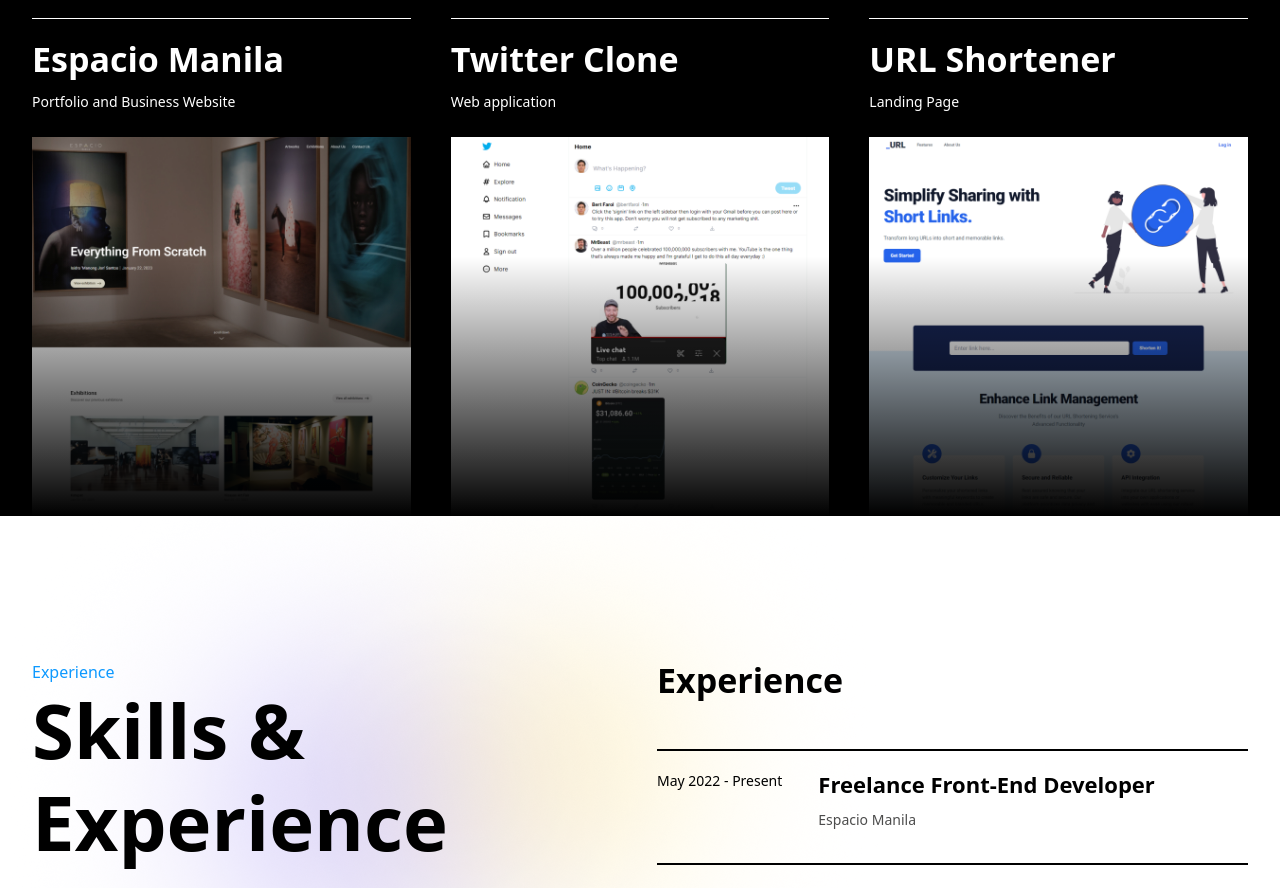
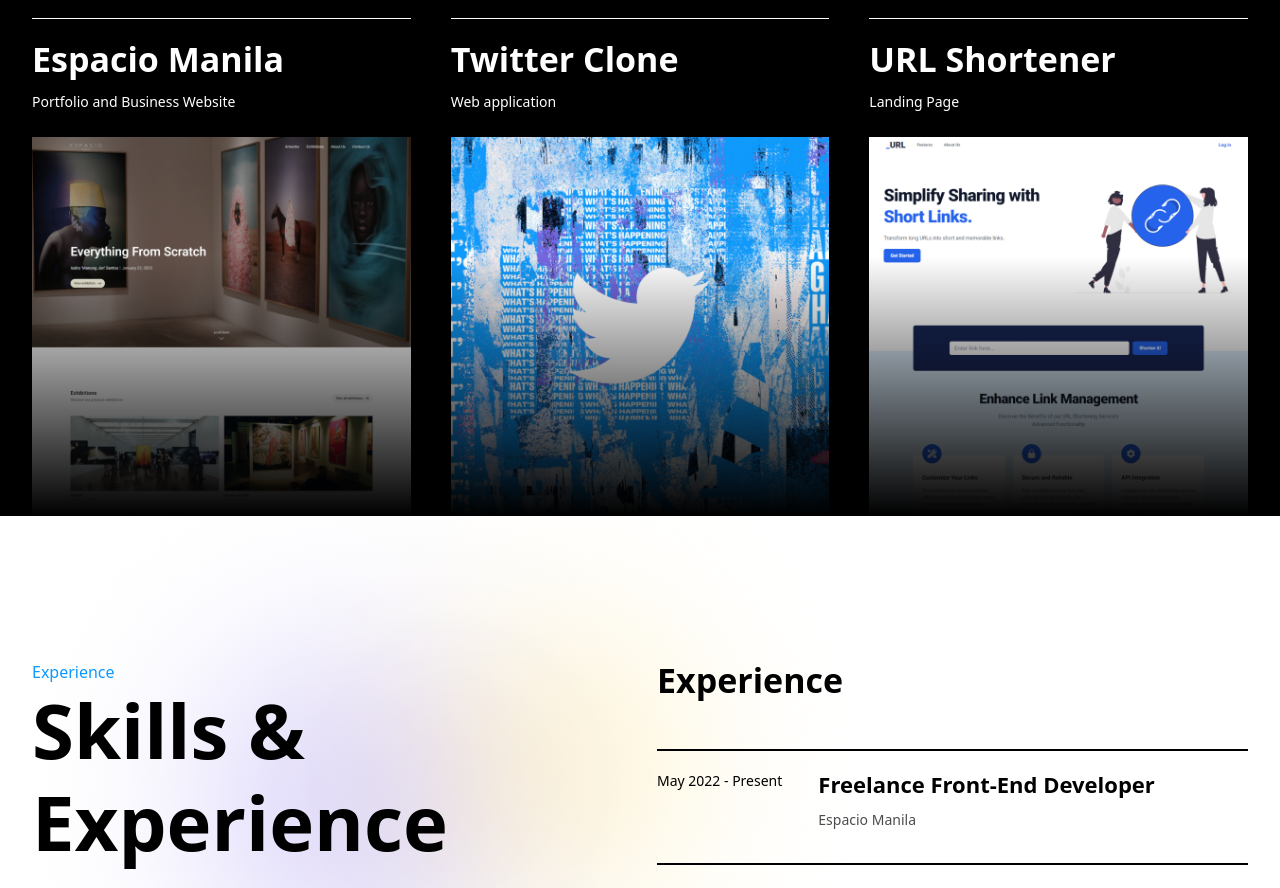
Before and after one commit to bertfarol/Portfolio, a Next.js app: page / in a window 1280 px wide. Shown: the part 1360-2248 px from the top of the page. Built offline with nearby package versions, Linux system fonts and the light colour scheme.

Commit message:
update twitter

```diff
--- a/components/homepage/Projects.tsx
+++ b/components/homepage/Projects.tsx
@@ -48,7 +48,7 @@ export default function Projects() {
             <span className="inline-block mt-3 text-sm">Web application</span>
             <div className="relative mt-6 after:content-[''] lg:after:h-[260px] after:w-full after:absolute after:bottom-0 after:left-0 after:bg-gradient-to-t after:from-black  after:duration-300 after:to-black/0 group-hover:after:h-0 duration-300">
               <Image
-                src="/portfolio/twitter-clone/thumbnail.jpg"
+                src="/portfolio/twitter-clone/thumbnail_01.jpg"
                 width="1000"
                 height="750"
                 alt="Twitter clone app"
--- a/pages/portfolio/index.tsx
+++ b/pages/portfolio/index.tsx
@@ -57,7 +57,7 @@ export default function ArtGallery() {
               <Link href="/portfolio/twitter-clone" className="group">
                 <div className="relative overflow-hidden duration-300 rounded-lg group-hover:opacity-70 shadow-5xl">
                   <Image
-                    src="/portfolio/twitter-clone/thumbnail.jpg"
+                    src="/portfolio/twitter-clone/thumbnail_01.jpg"
                     width="800"
                     height="800"
                     alt="Twitter clone app"
--- a/pages/portfolio/twitter-clone.tsx
+++ b/pages/portfolio/twitter-clone.tsx
@@ -119,6 +119,14 @@ export default function TwitterClone() {
               </h2>
               <div className="mt-8">
                 <Image
+                  src="/portfolio/twitter-clone/twitter_login.jpg"
+                  width="1920"
+                  height="947"
+                  alt="Twitter Clone App"
+                />
+              </div>
+              <div className="mt-8">
+                <Image
                   src="/portfolio/twitter-clone/twitter-app.jpg"
                   width="1216"
                   height="917"
```
Also changed, not shown: public/portfolio/twitter-clone/thumbnail_01.jpg (added), 1 other file (tests, documents, lock files or other folders).
